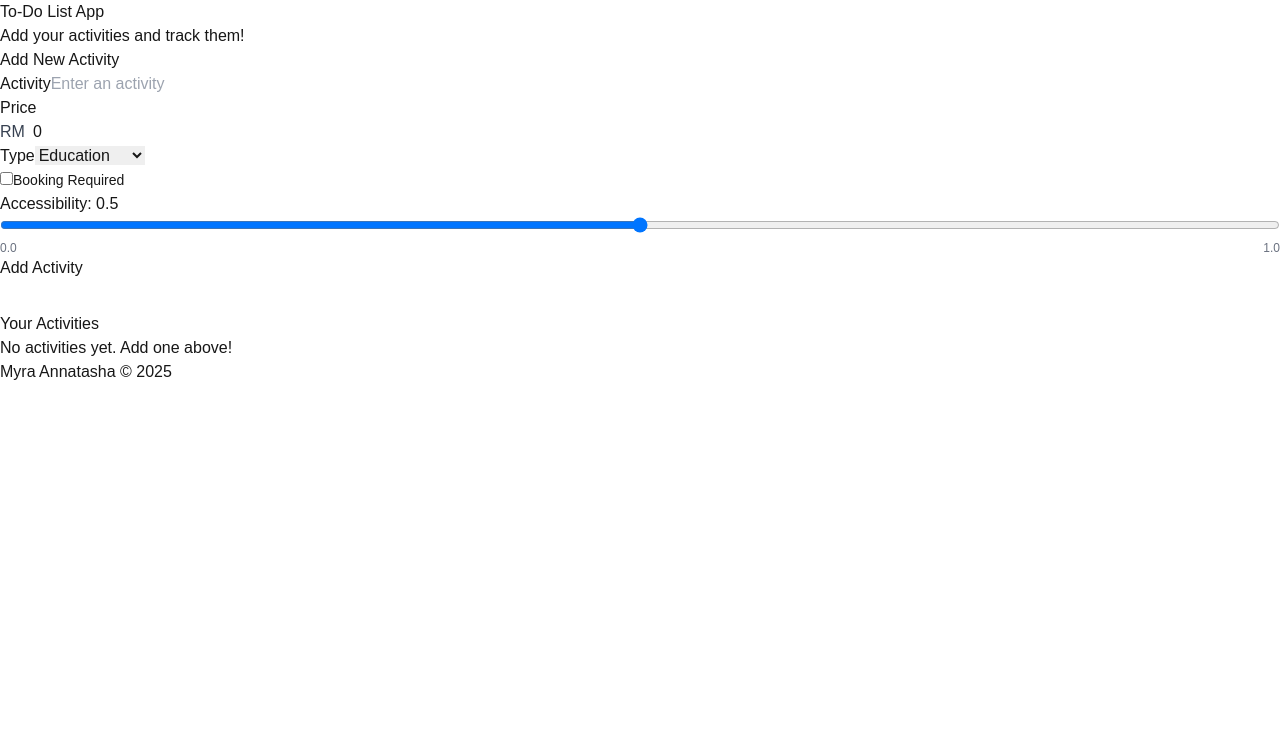
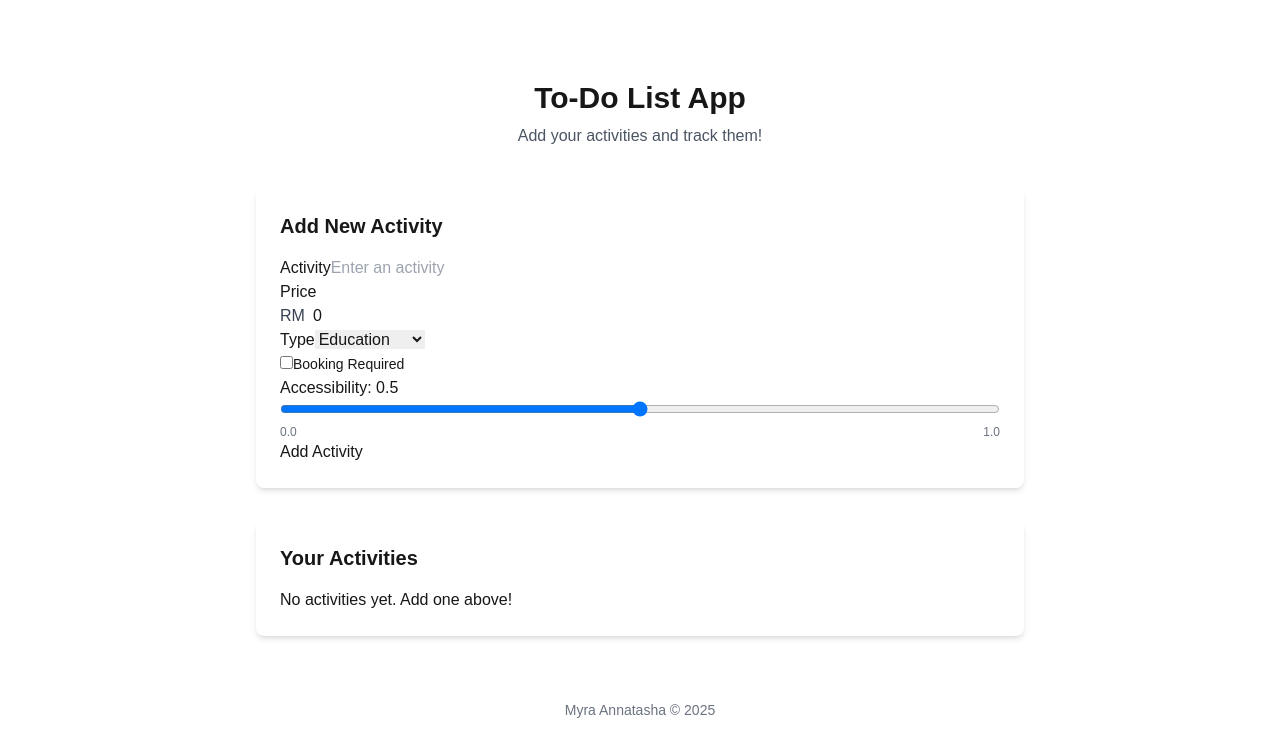
Before and after one commit to myraAnna/next14, a Next.js app: page / in a window 1280 px wide. Shown: the top 756 px of the page. Built offline with nearby package versions, Linux system fonts and the light colour scheme.

Commit message:
separate styling for each components

```diff
--- a/src/app/globals.css
+++ /dev/null
@@ -1,27 +0,0 @@
-@tailwind base;
-@tailwind components;
-@tailwind utilities;
-
-:root {
-  --background: #ffffff;
-  --foreground: #171717;
-}
-
-@media (prefers-color-scheme: dark) {
-  :root {
-    --background: #0a0a0a;
-    --foreground: #ededed;
-  }
-}
-
-body {
-  color: var(--foreground);
-  background: var(--background);
-  font-family: Arial, Helvetica, sans-serif;
-}
-
-@layer utilities {
-  .text-balance {
-    text-wrap: balance;
-  }
-}
--- a/src/app/layout.tsx
+++ b/src/app/layout.tsx
@@ -1,6 +1,6 @@
 import type { Metadata } from "next";
 import localFont from "next/font/local";
-import "./globals.css";
+import "../styles/globals.css";
 
 const geistSans = localFont({
   src: "./fonts/GeistVF.woff",
--- /dev/null
+++ b/src/styles/globals.css
@@ -0,0 +1,65 @@
+@tailwind base;
+@tailwind components;
+@tailwind utilities;
+
+@import "./todo-form.css";
+
+:root {
+  --background: #ffffff;
+  --foreground: #171717;
+}
+
+@media (prefers-color-scheme: dark) {
+  :root {
+    --background: #0a0a0a;
+    --foreground: #ededed;
+  }
+}
+
+body {
+  color: var(--foreground);
+  background: var(--background);
+  font-family: Arial, Helvetica, sans-serif;
+}
+
+@layer utilities {
+  .text-balance {
+    text-wrap: balance;
+  }
+}
+
+/* App Layout */
+@layer components {
+  .app-container {
+    @apply min-h-screen p-8 pb-20 gap-16 sm:p-20;
+  }
+
+  .page-header {
+    @apply mb-10 text-center;
+  }
+
+  .page-title {
+    @apply text-3xl font-bold mb-2;
+  }
+
+  .page-subtitle {
+    @apply text-gray-600 dark:text-gray-300;
+  }
+
+  .main-content {
+    @apply max-w-3xl mx-auto;
+  }
+
+  .page-footer {
+    @apply mt-16 text-center text-sm text-gray-500;
+  }
+
+  /* Cards */
+  .card {
+    @apply bg-white dark:bg-gray-800 p-6 rounded-lg shadow-md;
+  }
+
+  .card-title {
+    @apply text-xl font-semibold mb-4;
+  }
+}
--- /dev/null
+++ b/src/styles/todo-form.css
@@ -0,0 +1,58 @@
+@tailwind components;
+
+@layer components {
+  /* Forms */
+  .form-container {
+    @apply space-y-4;
+  }
+
+  .form-group {
+    @apply block text-sm font-medium mb-1;
+  }
+
+  .form-input {
+    @apply w-full p-2 border rounded-md dark:bg-gray-700 dark:border-gray-600;
+  }
+
+  .form-checkbox-group {
+    @apply flex items-center;
+  }
+
+  .form-checkbox {
+    @apply h-4 w-4 mr-2;
+  }
+
+  /* Buttons */
+  .btn-primary {
+    @apply w-full bg-blue-600 hover:bg-blue-700 text-white py-2 px-4 rounded-md transition-colors;
+  }
+
+  .btn-danger {
+    @apply text-red-500 hover:text-red-700 text-sm;
+  }
+
+  /* Todo List */
+  .todo-list {
+    @apply space-y-3;
+  }
+
+  .todo-item {
+    @apply border-b pb-3 last:border-b-0 last:pb-0;
+  }
+
+  .todo-content {
+    @apply flex justify-between items-start;
+  }
+
+  .todo-title {
+    @apply font-medium;
+  }
+
+  .todo-details {
+    @apply text-sm text-gray-600 dark:text-gray-300;
+  }
+
+  .empty-state {
+    @apply text-gray-500 text-center py-4;
+  }
+}
--- a/tailwind.config.ts
+++ b/tailwind.config.ts
@@ -5,6 +5,7 @@ const config: Config = {
     "./src/pages/**/*.{js,ts,jsx,tsx,mdx}",
     "./src/components/**/*.{js,ts,jsx,tsx,mdx}",
     "./src/app/**/*.{js,ts,jsx,tsx,mdx}",
+    "./src/styles/**/*.{css,scss,sass,less,stylus}",
   ],
   theme: {
     extend: {
```
Also changed, not shown: src/app/page.tsx (+1 -10 lines), src/styles/todo-item.css (added).
